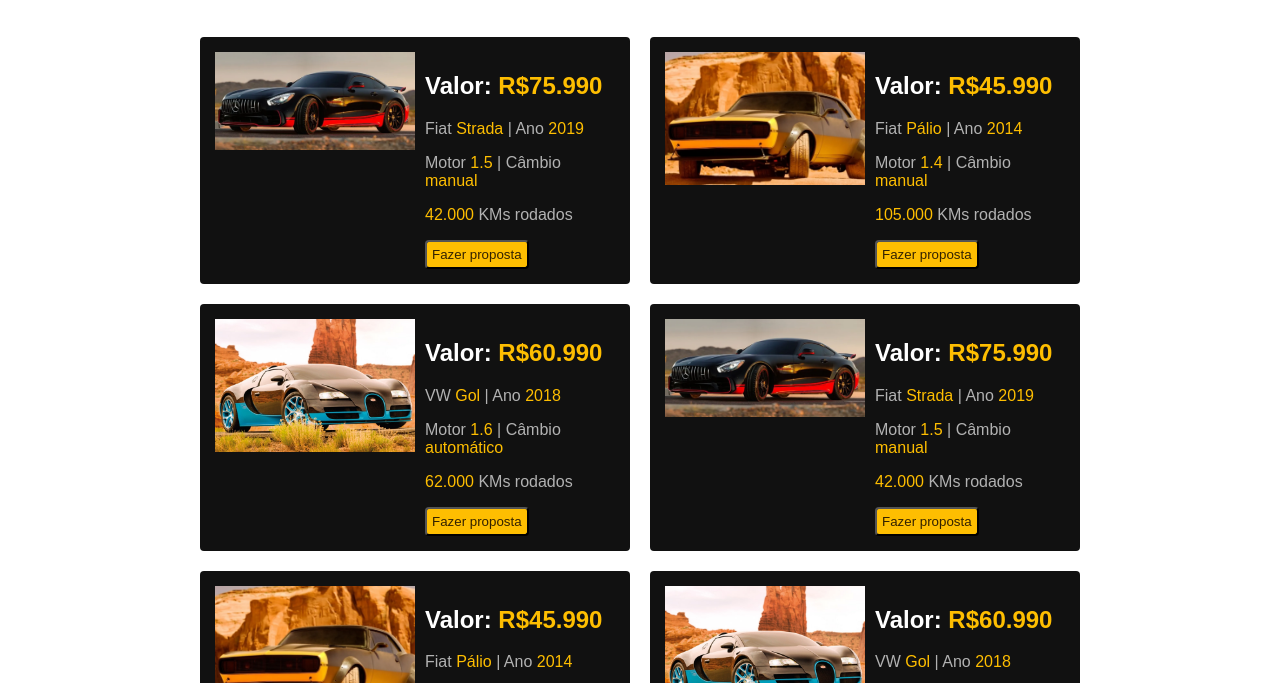
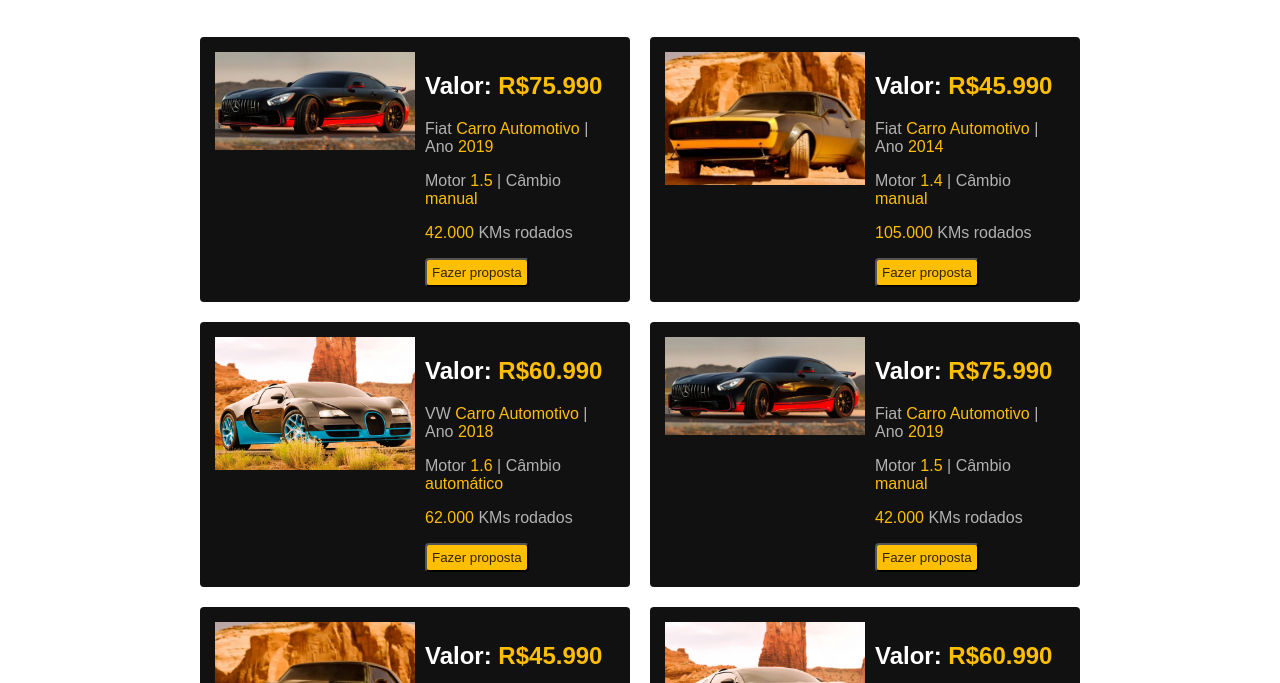
Before and after one commit to Lucas04zx/GRID_LAYOUT, a plain HTML site: page Loja de Carros 4/index.html in a window 1280 px wide. Shown: the part 117-800 px from the top of the page. Drawn offline with Linux system fonts and the light colour scheme.

Commit message:
Correct car details and improve HTML structure
Updated car descriptions and fixed typos.

```diff
--- a/Loja de Carros 4/index.html
+++ b/Loja de Carros 4/index.html
@@ -29,7 +29,7 @@
                     <img src="carro1.webp" alt="Imagem do carro 1 dos transformers">
                 <div>
                     <h2>Valor: <span class="color_laranja">R$75.990</span></h2>
-                    <p>Fiat <span class="color_laranja">Strada</span> | Ano <span class="color_laranja">2019</span></p>
+                    <p>Fiat <span class="color_laranja">Carro Automotivo</span> | Ano <span class="color_laranja">2019</span></p>
                     <p>Motor <span class="color_laranja">1.5</span> | Câmbio <span class="color_laranja">manual</span></p>
                     <p><span class="color_laranja">42.000</span> KMs rodados</p>
                     <button>Fazer proposta</button>
@@ -40,7 +40,7 @@
                 <img src="carro2.webp" alt="Imagem do carro 2 dos transformers">
                 <div>
                     <h2>Valor: <span class="color_laranja">R$45.990</span></h2>
-                    <p>Fiat <span class="color_laranja">Pálio</span> | Ano <span class="color_laranja">2014</span></p>
+                    <p>Fiat <span class="color_laranja">Carro Automotivo</span> | Ano <span class="color_laranja">2014</span></p>
                     <p>Motor <span class="color_laranja">1.4</span> | Câmbio <span class="color_laranja">manual</span></p>
                     <p><span class="color_laranja">105.000</span> KMs rodados</p>
                     <button>Fazer proposta</button>
@@ -51,7 +51,7 @@
                 <img src="carro3.jpg" alt="Imagem do carro 3 dos transformers">
                 <div>
                     <h2>Valor: <span class="color_laranja">R$60.990</span></h2>
-                    <p>VW <span class="color_laranja">Gol</span> | Ano <span class="color_laranja">2018</span></p>
+                    <p>VW <span class="color_laranja">Carro Automotivo</span> | Ano <span class="color_laranja">2018</span></p>
                     <p>Motor <span class="color_laranja">1.6</span> | Câmbio <span class="color_laranja">automático</span></p>
                     <p><span class="color_laranja">62.000</span> KMs rodados</p>
                     <button>Fazer proposta</button>
@@ -62,7 +62,7 @@
                     <img src="carro1.webp" alt="Imagem do carro 1 dos transformers">
                 <div>
                     <h2>Valor: <span class="color_laranja">R$75.990</span></h2>
-                    <p>Fiat <span class="color_laranja">Strada</span> | Ano <span class="color_laranja">2019</span></p>
+                    <p>Fiat <span class="color_laranja">Carro Automotivo</span> | Ano <span class="color_laranja">2019</span></p>
                     <p>Motor <span class="color_laranja">1.5</span> | Câmbio <span class="color_laranja">manual</span></p>
                     <p><span class="color_laranja">42.000</span> KMs rodados</p>
                     <button>Fazer proposta</button>
@@ -73,7 +73,7 @@
                 <img src="carro2.webp" alt="Imagem do carro 2 dos transformers">
                 <div>
                     <h2>Valor: <span class="color_laranja">R$45.990</span></h2>
-                    <p>Fiat <span class="color_laranja">Pálio</span> | Ano <span class="color_laranja">2014</span></p>
+                    <p>Fiat <span class="color_laranja">Carro Automotivo</span> | Ano <span class="color_laranja">2014</span></p>
                     <p>Motor <span class="color_laranja">1.4</span> | Câmbio <span class="color_laranja">manual</span></p>
                     <p><span class="color_laranja">105.000</span> KMs rodados</p>
                     <button>Fazer proposta</button>
@@ -84,7 +84,7 @@
                 <img src="carro3.jpg" alt="Imagem do carro 3 dos transformers">
                 <div>
                     <h2>Valor: <span class="color_laranja">R$60.990</span></h2>
-                    <p>VW <span class="color_laranja">Gol</span> | Ano <span class="color_laranja">2018</span></p>
+                    <p>VW <span class="color_laranja">Carro Automotivo</span> | Ano <span class="color_laranja">2018</span></p>
                     <p>Motor <span class="color_laranja">1.6</span> | Câmbio <span class="color_laranja">automático</span></p>
                     <p><span class="color_laranja">62.000</span> KMs rodados</p>
                     <button>Fazer proposta</button>
@@ -94,4 +94,5 @@
     </main>
 
 </body>
+
 </html>
```
